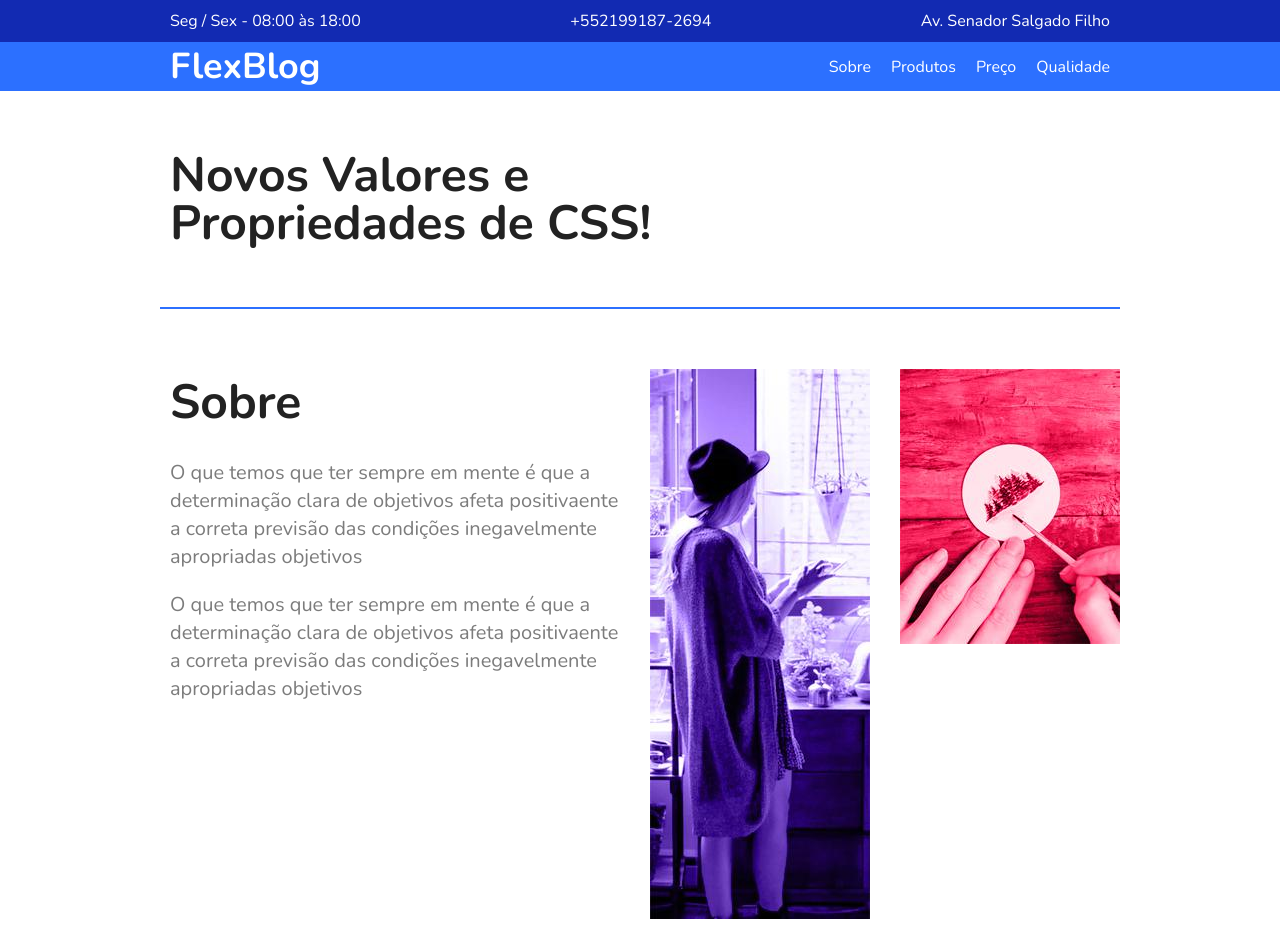
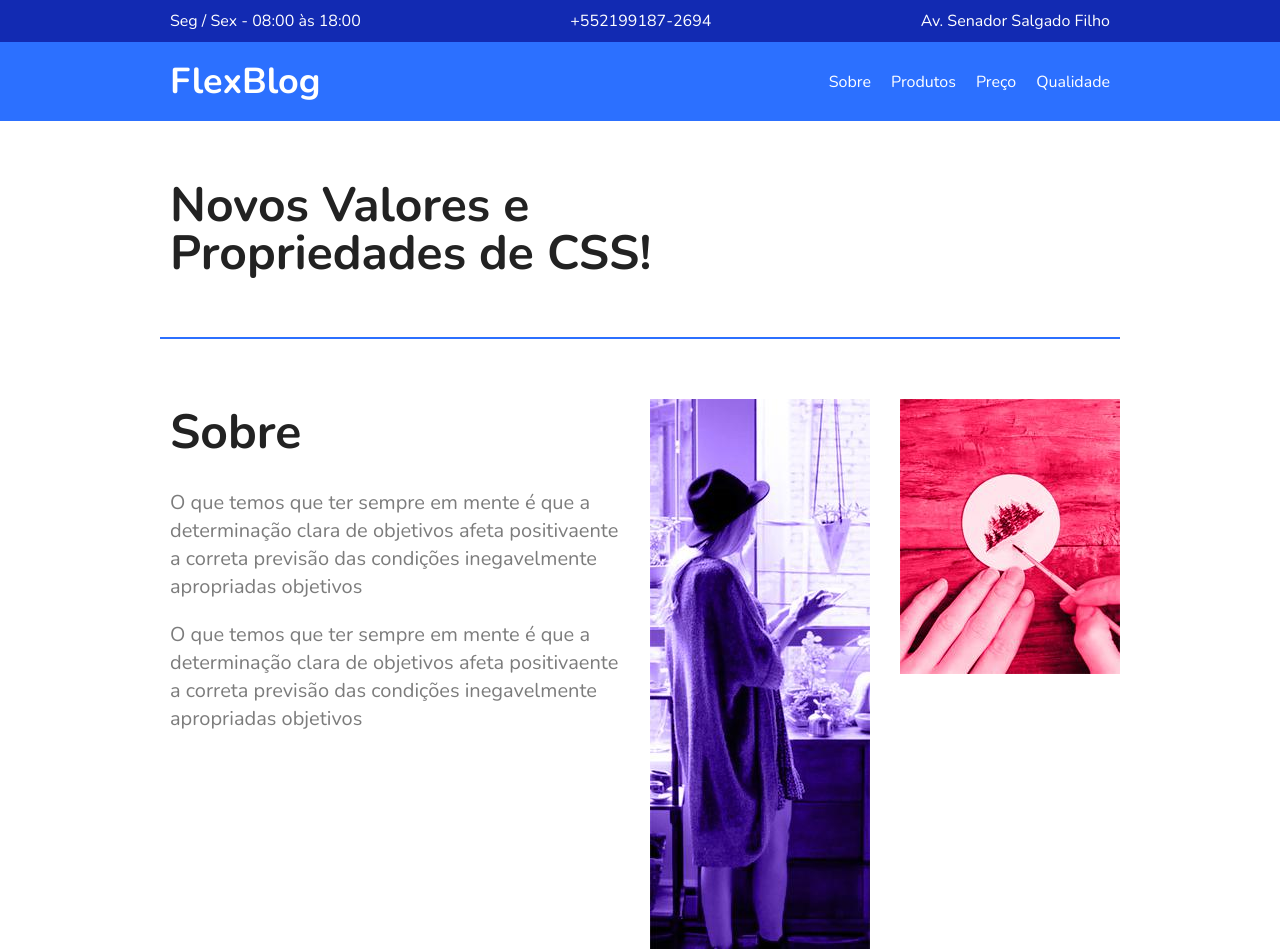
Before and after one commit to FilipyJ/flexBlog-Site-Responsivo, a plain HTML site: page index.html in a window 1280 px wide. Shown: the top 949 px of the page. Drawn offline with nearby package versions, Linux system fonts and the light colour scheme.

Commit message:
Update style.css

```diff
--- a/style.css
+++ b/style.css
@@ -66,7 +66,7 @@ img {
 .menu{
     max-width: 960px;
     margin: 0 auto;
-    padding: 15 0;
+    padding: 15px 0;
     display: flex;
     flex-wrap: wrap;
     justify-content: space-between;
```
